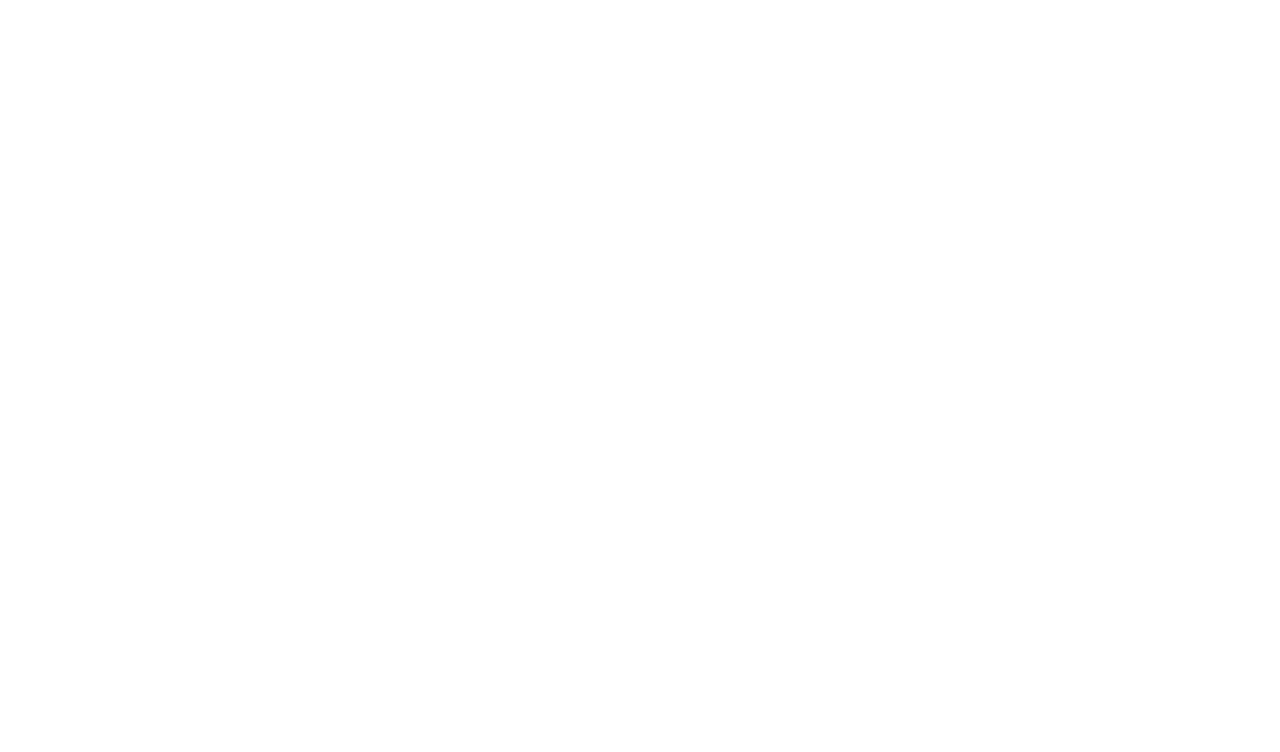
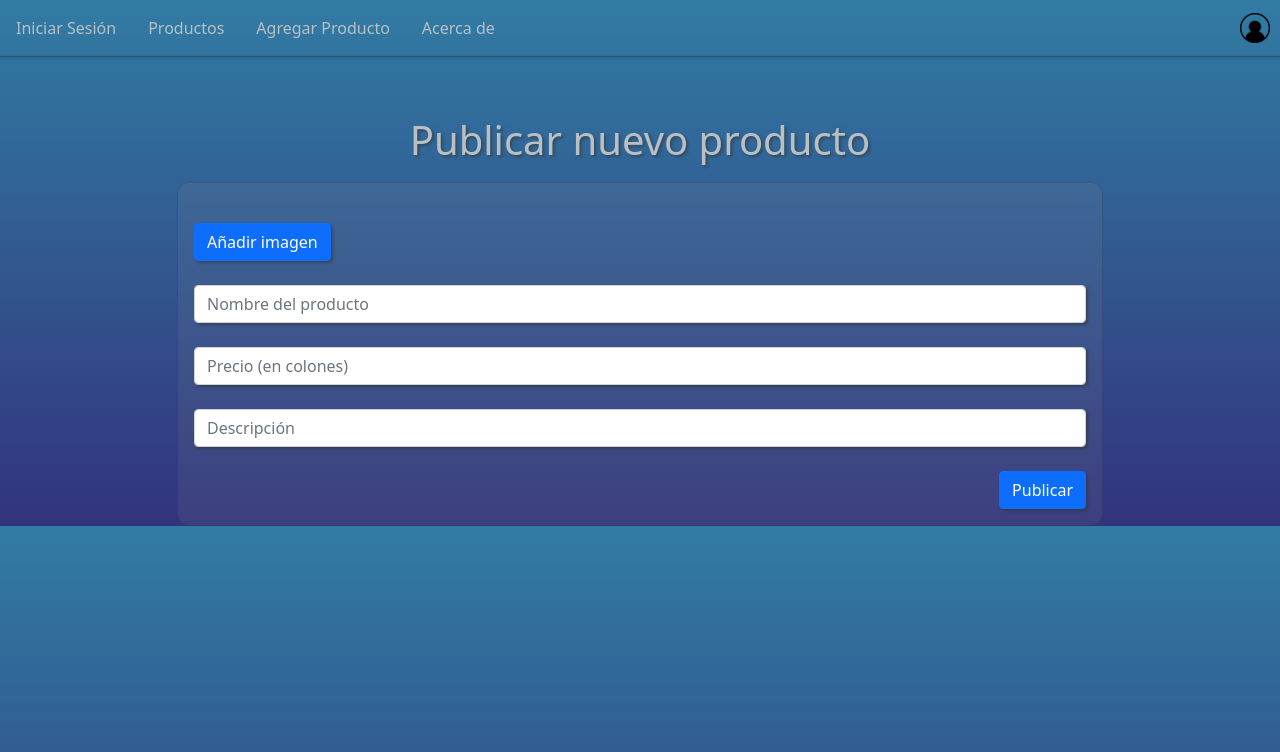
Before and after one commit to IanVargas1/TareaDise-o, an Angular app: page /Publicar-Producto in a window 1280 px wide. Before the commit this address led to /. Shown: the top 752 px of the page. Built offline with nearby package versions, Linux system fonts and the light colour scheme; a web font is replaced by a local one.

Commit message:
9 files modified, 4 added

```diff
--- a/src/app/app-routing.module.ts
+++ b/src/app/app-routing.module.ts
@@ -3,14 +3,15 @@
 import { LoginComponent } from './components/login/login.component';
 import { AcercaDeComponent } from './components/acerca-de/acerca-de.component';
 import { ListaProductosComponent } from './components/lista-productos/lista-productos.component';
+import { PublicarProductoComponent } from './components/publicar-producto/publicar-producto.component';
 
 const routes: Routes = [
   {path:'',redirectTo:'Login', pathMatch:'full'},
   {path:'Login',component: LoginComponent},
   {path:'Lista-Productos',component: ListaProductosComponent},
-  {path:'Register',component: LoginComponent},
+  {path:'Publicar-Producto',component: PublicarProductoComponent},
   {path:'Acerca-de',component: AcercaDeComponent},
-  {path:'**',redirectTo:'Home', pathMatch:'full'},
+  {path:'**',redirectTo:'Login', pathMatch:'full'},
 ];
 
 @NgModule({
--- a/src/app/app.module.ts
+++ b/src/app/app.module.ts
@@ -10,6 +10,7 @@
 import { AcercaDeComponent } from './components/acerca-de/acerca-de.component';
 import { ListaProductosComponent } from './components/lista-productos/lista-productos.component';
 import { PublicarProductoComponent } from './components/publicar-producto/publicar-producto.component';
+import { ProductoComponent } from './components/producto/producto.component';
 
 @NgModule({
   imports: [
@@ -23,7 +24,8 @@
     LoginComponent,
     AcercaDeComponent,
     ListaProductosComponent,
-    PublicarProductoComponent
+    PublicarProductoComponent,
+    ProductoComponent
   ],
   bootstrap: [
     AppComponent
--- a/src/app/components/acerca-de/acerca-de.component.css
+++ b/src/app/components/acerca-de/acerca-de.component.css
@@ -0,0 +1,19 @@
+.card{
+  background-color:rgba(145, 145, 145, 0.123);
+  border-radius: 12px;
+
+}
+
+
+.txtlogo{
+  font-size: 30;
+  color: #b8c0c3;
+  text-align: center;
+  text-shadow: 2px 2px 3px rgba(53, 53, 53, 0.603);
+}
+
+p{
+  text-align: justify;
+  font-size: 20;
+  color: #ccd5d8;
+}
--- a/src/app/components/acerca-de/acerca-de.component.html
+++ b/src/app/components/acerca-de/acerca-de.component.html
@@ -1,4 +1,22 @@
 
 <app-navbar></app-navbar>
 
-<p>acerca-de works!</p>
+<div class="container">
+<div class="row col-lg-6 offset-lg-3" style="margin-top:3px; margin-bottom:10px">
+  <h1 class="txtlogo mt-5">Acerca de</h1>
+</div>
+
+<div class="row">
+  <div class="col-lg-10 offset-lg-1">
+    <div class="card text-center">
+      <div class="card-body">
+        <p>Lorem ipsum, dolor sit amet consectetur adipisicing elit. Excepturi molestias tenetur in amet perspiciatis maiores praesentium error ipsum, ratione inventore odio iure qui consectetur nobis mollitia veniam similique doloribus! Voluptate.
+        Facilis, eos a, pariatur fugit aliquam consequatur minima quisquam laudantium ad quas similique consequuntur voluptatibus explicabo omnis nemo! Illo hic neque voluptas molestias eius quasi enim quae omnis culpa optio.
+        Sint sapiente quae asperiores quod autem veniam iste, nisi odio libero culpa doloremque, nesciunt officiis reprehenderit hic. Numquam, natus. Itaque rem laudantium perferendis? Animi odio dignissimos, amet laborum qui inventore!
+        Alias id reiciendis asperiores nulla laboriosam quas illo perspiciatis quos repellendus odio unde labore nihil delectus sapiente dolores et eaque minus reprehenderit natus, dolore fugiat placeat atque! Corporis, distinctio quae!
+        Aut iste culpa ut fugit reiciendis ipsum, libero ipsa eius inventore porro quo possimus alias a, quaerat perspiciatis rem? Asperiores aliquid modi assumenda distinctio laudantium non, temporibus ducimus dolore minima!</p>
+      </div>
+    </div>
+  </div>
+</div>
+</div>
--- a/src/app/components/lista-productos/lista-productos.component.html
+++ b/src/app/components/lista-productos/lista-productos.component.html
@@ -1,3 +1,4 @@
 <app-navbar></app-navbar>
 
-<p>lista-productos works!</p>
+
+<!-- no pude terminar por que comence tarde... completamente irresponsabilidad mia, srry -->
--- a/src/app/components/login/login.component.html
+++ b/src/app/components/login/login.component.html
@@ -42,7 +42,7 @@
                 </div>
               </div>
               <div class="col">
-                <button class="cosa btn btn-primary float-end">Log In</button>
+                <button class="cosa btn btn-primary float-end" routerLink="/Lista-Productos">Log In</button>
               </div>
             </div>
           </form>
--- a/src/app/components/navbar/navbar.component.html
+++ b/src/app/components/navbar/navbar.component.html
@@ -2,16 +2,16 @@
   <div class="container0 mb-2">
     <div class="container1">
       <div class="item">
-        <a class="nav-link active" aria-current="page" href="#">Iniciar Sesión</a>
+        <a class="nav-link active" aria-current="page" routerLink="/Login">Iniciar Sesión</a>
       </div>
       <div class="item">
-        <a class="nav-link active" aria-current="page" href="#">Productos</a>
+        <a class="nav-link active" aria-current="page" routerLink="/Lista-Productos">Productos</a>
       </div>
       <div class="item">
-        <a class="nav-link active" aria-current="page" href="#">Agregar Producto</a>
+        <a class="nav-link active" aria-current="page" routerLink="/Publicar-Producto">Agregar Producto</a>
       </div>
       <div class="item">
-        <a class="nav-link active" aria-current="page" href="#">Acerca de</a>
+        <a class="nav-link active" aria-current="page" routerLink="/Acerca-de">Acerca de</a>
       </div>
     </div>
     <div class="container2">
--- /dev/null
+++ b/src/app/components/producto/producto.component.html
@@ -0,0 +1 @@
+<p>producto works!</p>
--- /dev/null
+++ b/src/app/components/producto/producto.component.ts
@@ -0,0 +1,15 @@
+import { Component, OnInit } from '@angular/core';
+
+@Component({
+  selector: 'app-producto',
+  templateUrl: './producto.component.html',
+  styleUrls: ['./producto.component.css']
+})
+export class ProductoComponent implements OnInit {
+
+  constructor() { }
+
+  ngOnInit(): void {
+  }
+
+}
--- a/src/app/components/publicar-producto/publicar-producto.component.css
+++ b/src/app/components/publicar-producto/publicar-producto.component.css
@@ -0,0 +1,27 @@
+.card{
+  background-color:rgba(145, 145, 145, 0.123);
+  border-radius: 12px;
+
+}
+
+
+.txtlogo{
+  font-size: 30;
+  color: #b8c0c3;
+  text-align: center;
+  text-shadow: 2px 2px 3px rgba(53, 53, 53, 0.603);
+}
+
+p{
+  text-align: justify;
+  font-size: 20;
+  color: #ccd5d8;
+}
+
+button{
+  box-shadow: 2px 2px 3px rgba(53, 53, 53, 0.603);
+}
+
+input{
+  box-shadow: 2px 2px 3px rgba(53, 53, 53, 0.603);
+}
--- a/src/app/components/publicar-producto/publicar-producto.component.html
+++ b/src/app/components/publicar-producto/publicar-producto.component.html
@@ -1,3 +1,61 @@
 <app-navbar></app-navbar>
 
-<p>publicar-producto works!</p>
+<div class="container">
+  <div
+    class="row col-lg-6 offset-lg-3"
+    style="margin-top:3px; margin-bottom:10px"
+  >
+    <h1 class="txtlogo mt-5">Publicar nuevo producto</h1>
+  </div>
+
+  <div class="row">
+    <div class="col-lg-10 offset-lg-1">
+      <div class="card text-center">
+        <div class="card-body">
+          <form>
+            <div class="row mt-4">
+              <div class="col">
+                <button class="cosa btn btn-primary float-start">Añadir imagen</button>
+              </div>
+            </div>
+            <div class="row mt-4">
+              <div class="col">
+                <input
+                  type="text"
+                  class="cosa form-control"
+                  placeholder="Nombre del producto"
+                />
+              </div>
+            </div>
+            <div class="row mt-4">
+              <div class="col">
+                <input
+                  type="number"
+                  class="cosa form-control"
+                  placeholder="Precio (en colones)"
+                />
+              </div>
+            </div>
+            <div class="row mt-4">
+              <div class="col">
+                <input
+                  type="text"
+                  class="cosa form-control"
+                  placeholder="Descripción"/>
+              </div>
+            </div>
+            <div class="row mt-4">
+              <div class="col">
+                <button
+                  class="cosa btn btn-primary float-end"
+                  routerLink="/Lista-Productos">
+                  Publicar
+                </button>
+              </div>
+            </div>
+          </form>
+        </div>
+      </div>
+    </div>
+  </div>
+</div>
```
Also changed, not shown: src/app/components/producto/producto.component.css (added), 1 other file (tests, documents, lock files or other folders).
